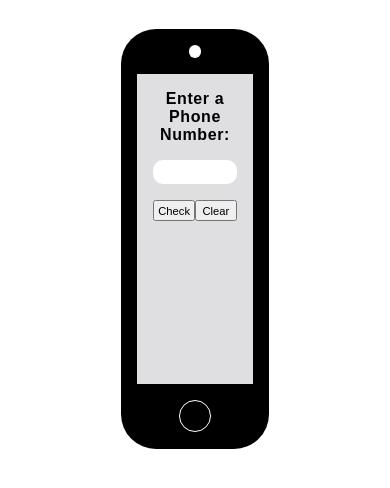
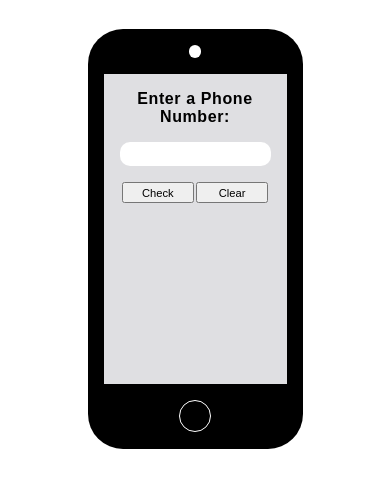
Before and after one commit to thanawatpanpinij/us-telephone-number-validator, a plain HTML site: page index.html in a window 390 px wide. Shown: the part 236-724 px from the top of the page. Drawn offline with Linux system fonts and the light colour scheme.

Commit message:
style(mobile): change mobile width

```diff
--- a/styles.css
+++ b/styles.css
@@ -14,7 +14,7 @@ body {
 }
 
 .container {
-    width: clamp(40%, 550px, 90%);
+    width: 550px;
 }
 
 .container > h1 {
@@ -23,7 +23,7 @@ body {
 }
 
 .mobile {
-    width: 42%;
+    max-width: 215px;
     height: 420px;
 
     border-radius: 35px;
```
